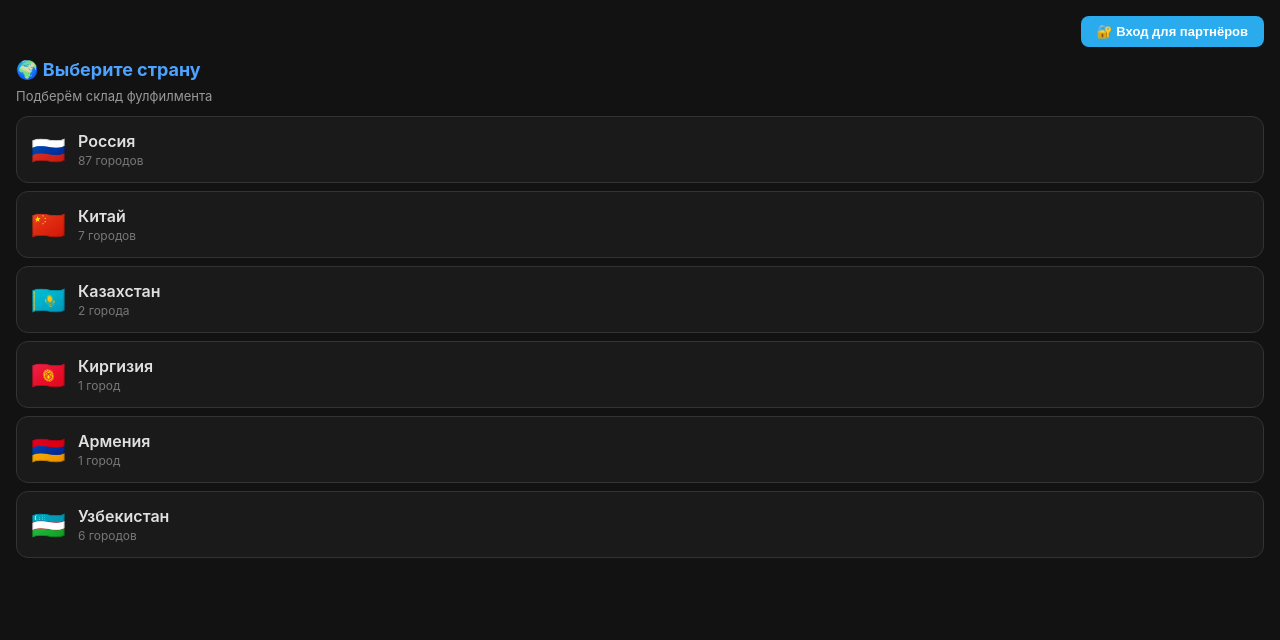
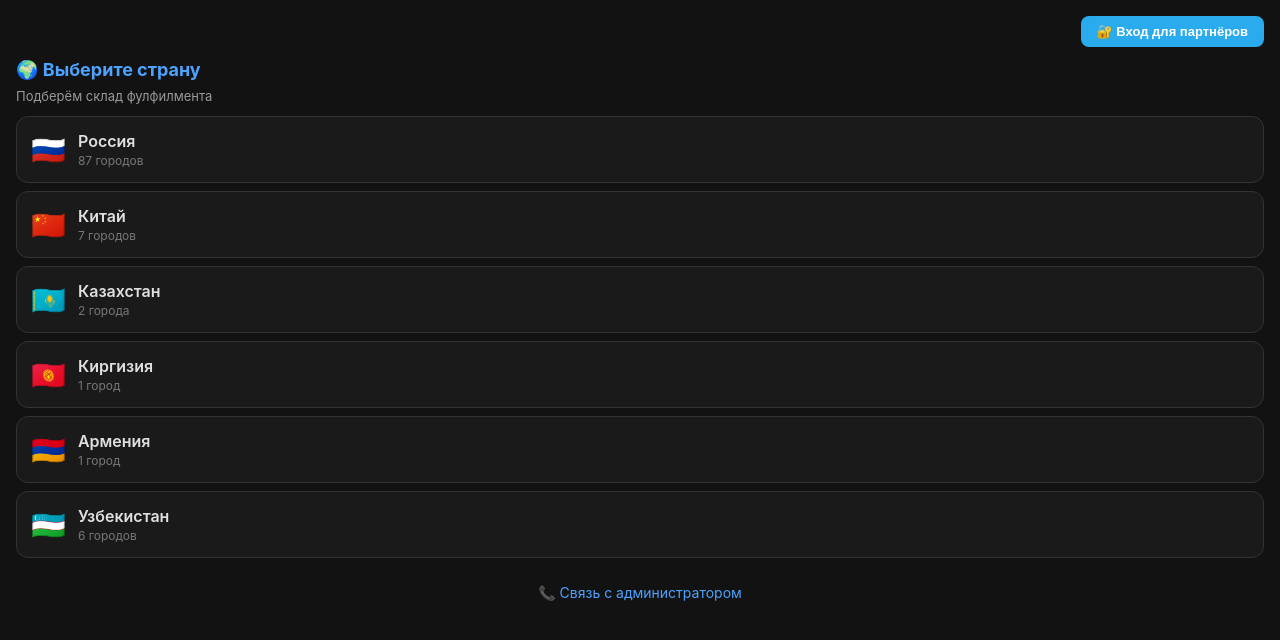
Before and after one commit to 4712375944g-beep/fulfillment, a website: page public/index.html in a window 1280 px wide. Drawn offline with Linux system fonts and the light colour scheme; no server answers.

Commit message:
Ссылка на администратора (@idenisovdenis) на главном экране

```diff
--- a/public/index.html
+++ b/public/index.html
@@ -71,6 +71,9 @@
     <p class="sub">Подберём склад фулфилмента</p>
     <div id="country-list">
       <!-- Рендерится динамически -->
+    </div>
+    <div class="contact-footer">
+      <a href="https://t.me/idenisovdenis" target="_blank">📞 Связь с администратором</a>
     </div>
   </div>
 
--- a/public/style.css
+++ b/public/style.css
@@ -405,3 +405,8 @@ h2 {
 .consent-group{margin:12px 0;padding:8px 0;border-top:1px solid #333}
 .consent-chk{font-size:13px!important;color:#aaa!important;line-height:1.4}
 .consent-chk a{text-decoration:underline}
+
+/* Футер с контактом */
+.contact-footer{text-align:center;padding:16px 0 8px}
+.contact-footer a{color:#4da3ff;text-decoration:none;font-size:14px}
+.contact-footer a:hover{color:#6dbfff}
```
Also changed, not shown: public/app-v2.html (+3 -0 lines).
